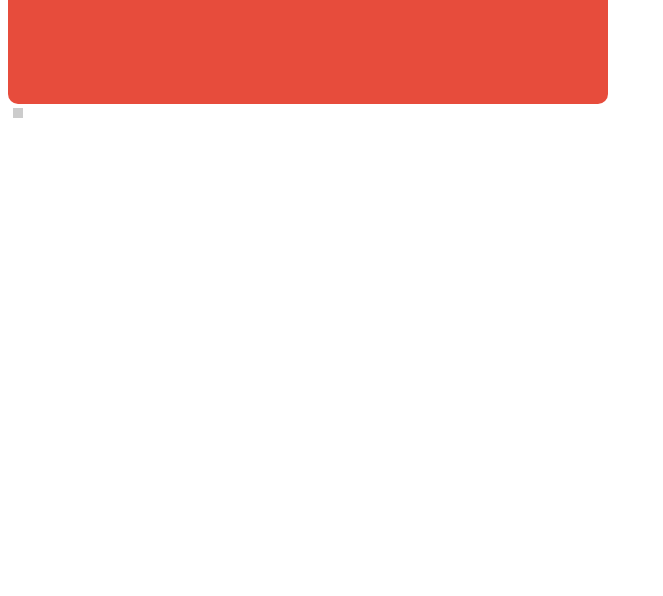
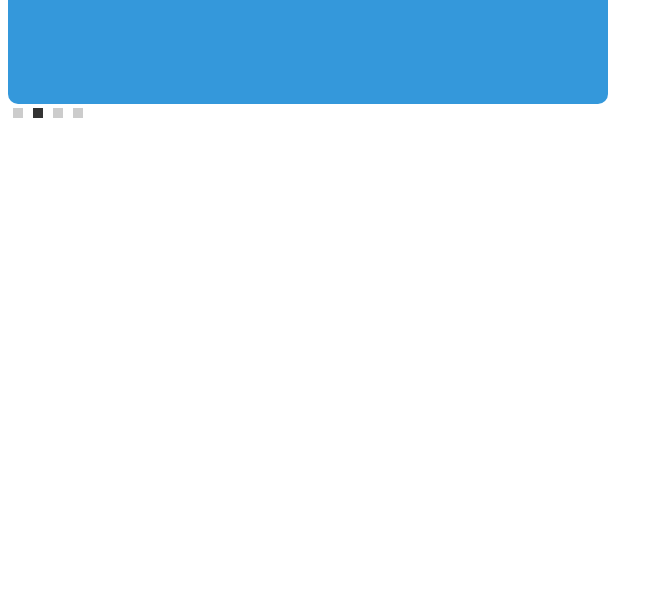
Before and after one commit to sris-14/LearningWonStop, a plain HTML site: page slider.html in a window 1280 px wide. Shown: the part 204-800 px from the top of the page, without its empty margins (0-663 px from the left). Drawn offline with Linux system fonts and the light colour scheme.

Commit message:
feat: fix js part and slider change starts working

```diff
--- a/slider.html
+++ b/slider.html
@@ -89,7 +89,7 @@
         <button class="btn-next" onclick="changeSlide(1)">&#10095;</button>
     </div>
 
-    <div class="dot" id="dots"></div>
+    <div class="dots" id="dots"></div>
 
     <script>
         let curr = 0;
@@ -97,29 +97,29 @@
         const totalSlides = slides.children.length;
         const dotContainer = document.getElementById('dots');
 
-        // Now Create dots
+        // Created dots
         for(let i =0; i<totalSlides; i++){
             const dot = document.createElement('span');
             dot.classList.add('dot');
             if(i===0) dot.classList.add('active');
             dot.addEventListener('click', () => goTo(i));
-            dotsContainer.appendChild(dot);
+            dotContainer.appendChild(dot);
         }
 
         function updateDots(){
             document.querySelectorAll('.dot').forEach((d, i) => {
-               d.classList.toggle('active', i === current);
+               d.classList.toggle('active', i === curr);
             });
         }
 
         function goTo(index) {
-           current = (index + total) % total;
-           slides.style.transform = `translateX(-${current * 100}%)`;
+           curr = (index + totalSlides) % totalSlides;
+           slides.style.transform = `translateX(-${curr * 100}%)`;
            updateDots();
         }
 
         function changeSlide(dir) {
-          goTo(current + dir);
+          goTo(curr + dir);
         }
 
         // auto play
```
